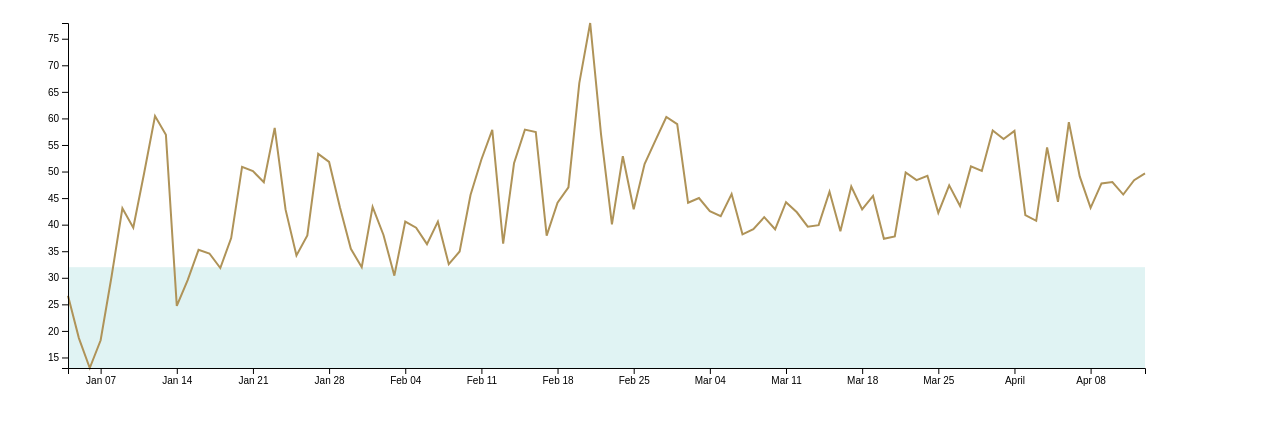
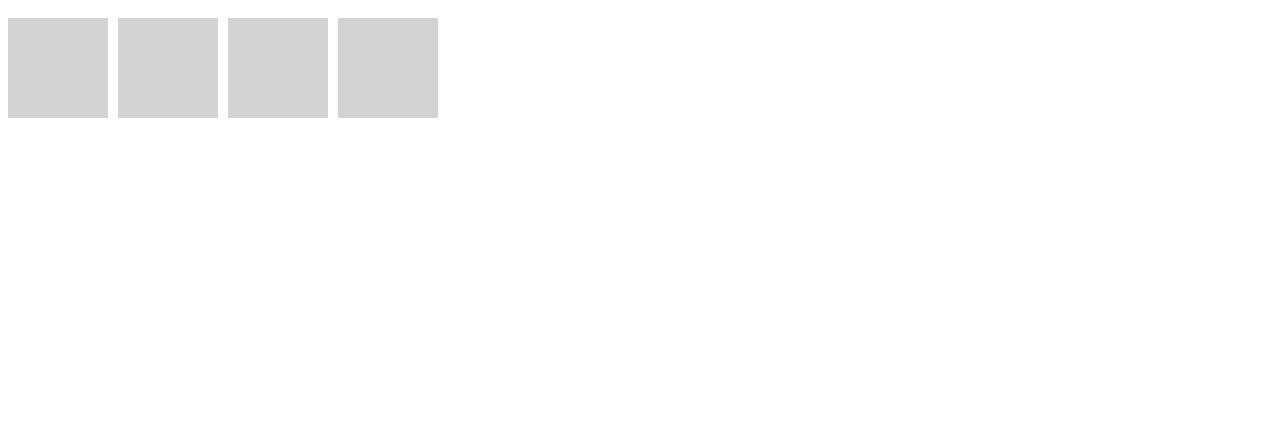
Before and after one commit to subh3ndu/fullstack-d3, a website built with Vite: page index.html in a window 1280 px wide. Built offline with nearby package versions, Linux system fonts and the light colour scheme.

Commit message:
Adding and Desctroying Event Listeneres

```diff
--- a/chart.js
+++ b/chart.js
@@ -1,132 +1,45 @@
-import * as d3 from "d3";
+import * as d3 from 'd3';
 
-async function drawLineChart() {
+async function createEvent() {
+  const rectColors = [
+    'yellowgreen',
+    'cornflowerblue',
+    'seagreen',
+    'slateblue',
+  ]
 
-  // 1. Access data
-  let dataset = await d3.json("./my_weather_data.json")
+  const rects = d3.select('#svg')
+    .append('svg')
+      .attr('width', window.innerWidth)
+      .attr('height', window.innerHeight)
+    .selectAll('.rect')
+    .data(rectColors)
+    .join('rect')
+      .attr('width', 100)
+      .attr('height', 100)
+      .attr('x', (d, i) => i * 110)
+      .attr('y', 10)
+      .attr('fill', 'lightGray')
 
-  // 2. Create chart dimensions
+  rects.on('mouseenter', (e, d) => {
+    const selection = d3.select(e.currentTarget);
+    selection.attr('fill', d => d)
+  })
 
-  const yAccessor = d => d.temperatureMax
-  const dateParser = d3.timeParse("%Y-%m-%d")
-  const xAccessor = d => dateParser(d.date)
-  dataset = dataset.sort((a,b) => xAccessor(a) - xAccessor(b)).slice(0, 100)
+  rects.on('mouseleave', (e, d) => {
+    const selection = d3.select(e.currentTarget)
+    selection.attr('fill', 'lightGray')
+  })
 
-  let dimensions = {
-    width: window.innerWidth * 0.9,
-    height: 400,
-    margin: {
-      top: 15,
-      right: 15,
-      bottom: 40,
-      left: 60,
-    },
-  }
-  dimensions.boundedWidth = dimensions.width - dimensions.margin.left - dimensions.margin.right
-  dimensions.boundedHeight = dimensions.height - dimensions.margin.top - dimensions.margin.bottom
+  setTimeout(() => {
+    console.log('hi')
 
-  // 3. Draw canvas
+    rects.dispatch('mouseleave')
 
-  const wrapper = d3.select("#wrapper")
-    .append("svg")
-      .attr("width", dimensions.width)
-      .attr("height", dimensions.height)
+    rects.on('mouseenter', null);
+    rects.on('mouseleave', null);
 
-  const bounds = wrapper.append("g")
-      .style("transform", `translate(${dimensions.margin.left}px, ${dimensions.margin.top}px)`)
+  }, 3000);
+}
 
-  const clipPath = bounds
-    .append("defs")
-    .append('clipPath')
-      .attr('id', "bounds-clip-path")
-    .append('rect')
-      .attr('width', dimensions.boundedWidth)
-      .attr('height', dimensions.boundedHeight)
-
-  // init static elements
-  bounds.append("rect")
-      .attr("class", "freezing")
-  const clip = bounds.append('g').attr('clip-path', "url(#bounds-clip-path)")
-  bounds.append("path")
-      .attr("class", "line")
-  bounds.append("g")
-      .attr("class", "x-axis")
-      .style("transform", `translateY(${dimensions.boundedHeight}px)`)
-  bounds.append("g")
-      .attr("class", "y-axis")
-
-  const drawLine = (dataset) => {
-
-    // 4. Create scales
-
-    const yScale = d3.scaleLinear()
-      .domain(d3.extent(dataset, yAccessor))
-      .range([dimensions.boundedHeight, 0])
-
-    const freezingTemperaturePlacement = yScale(32)
-    const freezingTemperatures = bounds.select(".freezing")
-        .attr("x", 0)
-        .attr("width", dimensions.boundedWidth)
-        .attr("y", freezingTemperaturePlacement)
-        .attr("height", dimensions.boundedHeight - freezingTemperaturePlacement)
-
-    const xScale = d3.scaleTime()
-      .domain(d3.extent(dataset, xAccessor))
-      .range([0, dimensions.boundedWidth])
-
-    // 5. Draw data
-
-    const lineGenerator = d3.line()
-      .x(d => xScale(xAccessor(d)))
-      .y(d => yScale(yAccessor(d)))
-
-    const lastTwoPoints = dataset.slice(-2);
-    const pixelsBetweenLastPoints =
-      xScale(xAccessor(lastTwoPoints[1]))
-      - xScale(xAccessor(lastTwoPoints[0]))
-
-    const line = bounds.select(".line")
-        .attr("d", lineGenerator(dataset))
-        .style('transform', `translateX(${
-          pixelsBetweenLastPoints
-        }px)`)
-        .transition()
-        .style('transform', `none`)
-
-    // 6. Draw peripherals
-
-    const yAxisGenerator = d3.axisLeft()
-      .scale(yScale)
-
-    const yAxis = bounds.select(".y-axis")
-      .call(yAxisGenerator)
-
-    const xAxisGenerator = d3.axisBottom()
-      .scale(xScale)
-
-    const xAxis = bounds.select(".x-axis")
-      .call(xAxisGenerator)
-  }
-  drawLine(dataset)
-
-  // update the line every 1.5 seconds
-  setInterval(addNewDay, 1500)
-  function addNewDay() {
-    dataset = [
-      ...dataset.slice(1),
-      generateNewDataPoint(dataset)
-    ]
-    drawLine(dataset)
-  }
-
-  function generateNewDataPoint(dataset) {
-    const lastDataPoint = dataset[dataset.length - 1]
-    const nextDay = d3.timeDay.offset(xAccessor(lastDataPoint), 1)
-
-    return {
-      date: d3.timeFormat("%Y-%m-%d")(nextDay),
-      temperatureMax: yAccessor(lastDataPoint) + (Math.random() * 6 - 3),
-    }
-  }
-}
-drawLineChart()
+createEvent();
--- a/index.html
+++ b/index.html
@@ -8,7 +8,7 @@
     <title>D3.js</title>
   </head>
   <body>
-    <div id="wrapper"></div>
+    <div id="svg"></div>
 
     <script type="module" src="/chart.js"></script>
   </body>
```
